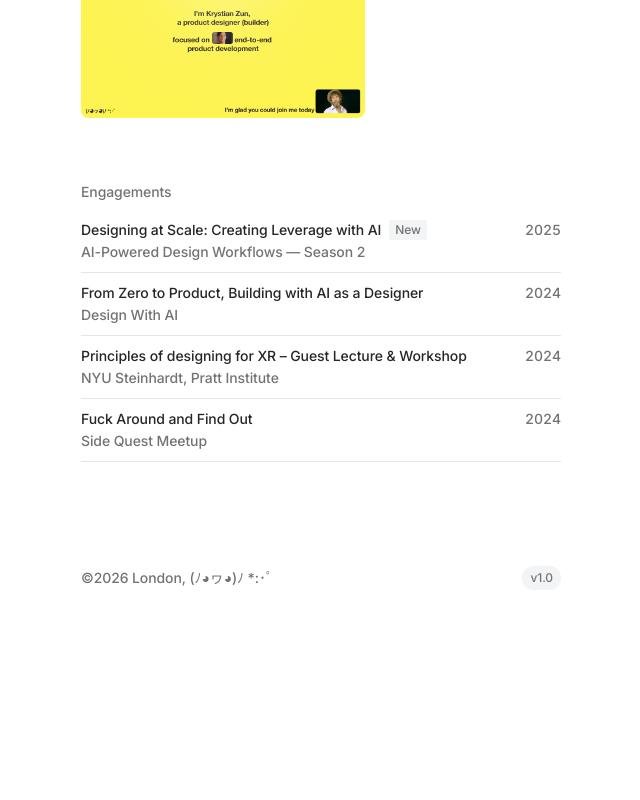
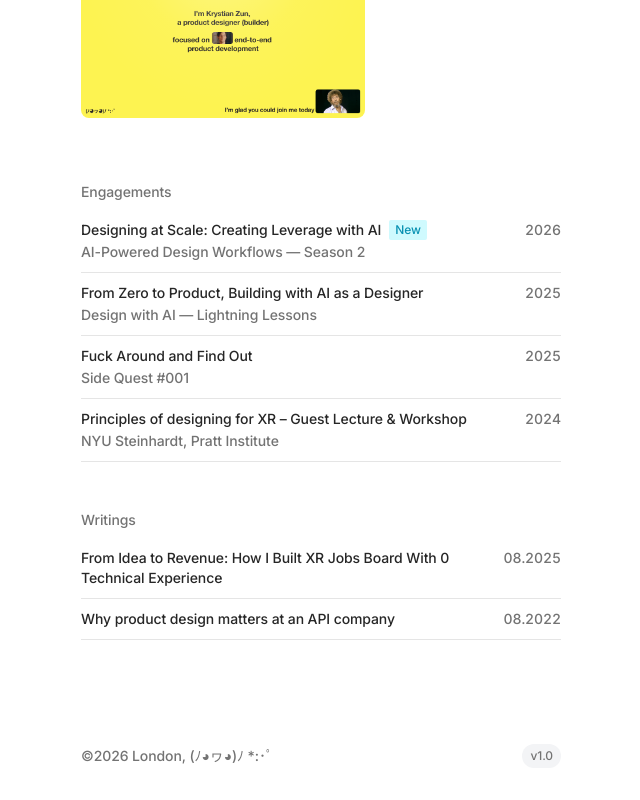
Before and after one commit to krystianzun/krystianzun-com, a Next.js app: page / in a window 1280 px wide. Shown: the part 494-1294 px from the top of the page, without its empty margins (319-959 px from the left). Before the commit the page ends 1116 px from the top, so only its background shows below. Built offline with nearby package versions, Linux system fonts and the light colour scheme.

Commit message:
add writings section

```diff
--- a/app/_components/Engagement.tsx
+++ b/app/_components/Engagement.tsx
@@ -10,28 +10,29 @@ const engagements: EngagementItem[] = [
   {
     title: "Designing at Scale: Creating Leverage with AI",
     href: "https://maven.com/p/c0cd6c/designing-at-scale-creating-leverage-with-ai",
-    date: "2025",
+    date: "2026",
     description: "AI-Powered Design Workflows — Season 2",
     isNew: true,
   },
   {
     title: "From Zero to Product, Building with AI as a Designer",
     href: "https://www.youtube.com/watch?v=zwlQzb7QyRA",
-    date: "2024",
-    description: "Design With AI",
+    date: "2025",
+    description: "Design with AI — Lightning Lessons",
     isNew: false,
+  },
+
+  {
+    title: "Fuck Around and Find Out",
+    href: "https://www.linkedin.com/posts/krystianzun_last-week-luke-murphy-pulled-off-one-of-ugcPost-7348690990477504513-ec4K",
+    date: "2025",
+    description: "Side Quest #001",
   },
   {
     title: "Principles of designing for XR – Guest Lecture & Workshop",
     href: "https://www.linkedin.com/posts/krystianzun_xr-design-uiux-ugcPost-7191809695270031360-zVJN",
     date: "2024",
     description: "NYU Steinhardt, Pratt Institute",
-  },
-  {
-    title: "Fuck Around and Find Out",
-    href: "https://www.linkedin.com/posts/krystianzun_last-week-luke-murphy-pulled-off-one-of-ugcPost-7348690990477504513-ec4K",
-    date: "2024",
-    description: "Side Quest Meetup",
   },
 ];
 
@@ -54,7 +55,7 @@ function EngagementRow({
           <div className="flex items-center gap-2">
             <span className="text-primary">{title}</span>
             {isNew && (
-              <span className="text-xs font-medium px-1.5 py-0.5 bg-gray-100 text-muted rounded-sm">
+              <span className="text-xs font-medium px-1.5 py-0.5 bg-cyan-100 text-cyan-600 rounded-sm">
                 New
               </span>
             )}
--- /dev/null
+++ b/app/_components/Writing.tsx
@@ -0,0 +1,64 @@
+interface WritingItem {
+  title: string;
+  href: string;
+  date: string;
+  description?: string;
+  isNew?: boolean;
+}
+
+const writings: WritingItem[] = [
+  {
+    title:
+      "From Idea to Revenue: How I Built XR Jobs Board With 0 Technical Experience",
+    href: "https://substack.com/@krystianzun/p-169737381",
+    date: "08.2025",
+    isNew: false,
+  },
+  {
+    title: "Why product design matters at an API company",
+    href: "https://duffel.com/blog/why-product-design-matters-at-an-api-company",
+    date: "08.2022",
+    isNew: false,
+  },
+];
+
+function WritingRow({ title, href, date, description, isNew }: WritingItem) {
+  return (
+    <div className="border-b border-border">
+      <a
+        href={href}
+        target="_blank"
+        rel="noopener noreferrer"
+        className="flex items-start justify-between py-2.5 transition-opacity duration-250 group-hover/list:opacity-30 hover:!opacity-100"
+      >
+        <div className="flex flex-col gap-0.5">
+          <div className="flex items-center gap-2">
+            <span className="text-primary">{title}</span>
+            {isNew && (
+              <span className="text-xs font-medium px-1.5 py-0.5 bg-gray-100 text-muted rounded-sm">
+                New
+              </span>
+            )}
+          </div>
+          {description && (
+            <span className="text-muted text-sm">{description}</span>
+          )}
+        </div>
+        <span className="text-muted ml-4 tabular-nums shrink-0">{date}</span>
+      </a>
+    </div>
+  );
+}
+
+export default function Writing() {
+  return (
+    <section className="mb-12">
+      <h3 className="pb-2 text-muted font-medium">Writings</h3>
+      <div className="group/list">
+        {writings.map((item) => (
+          <WritingRow key={item.title} {...item} />
+        ))}
+      </div>
+    </section>
+  );
+}
--- a/app/page.tsx
+++ b/app/page.tsx
@@ -3,6 +3,7 @@
 import Footer from "@/components/Footer";
 import Projects from "./_components/Projects";
 import Engagement from "./_components/Engagement";
+import Writing from "./_components/Writing";
 import Image from "next/image";
 import { useState } from "react";
 import TiltCard from "@/components/TiltCard";
@@ -162,7 +163,9 @@ export default function Home() {
             </TiltCard>
           </a>
         </div>
+
         <Engagement />
+        <Writing />
       </div>
 
       <Footer />
```
